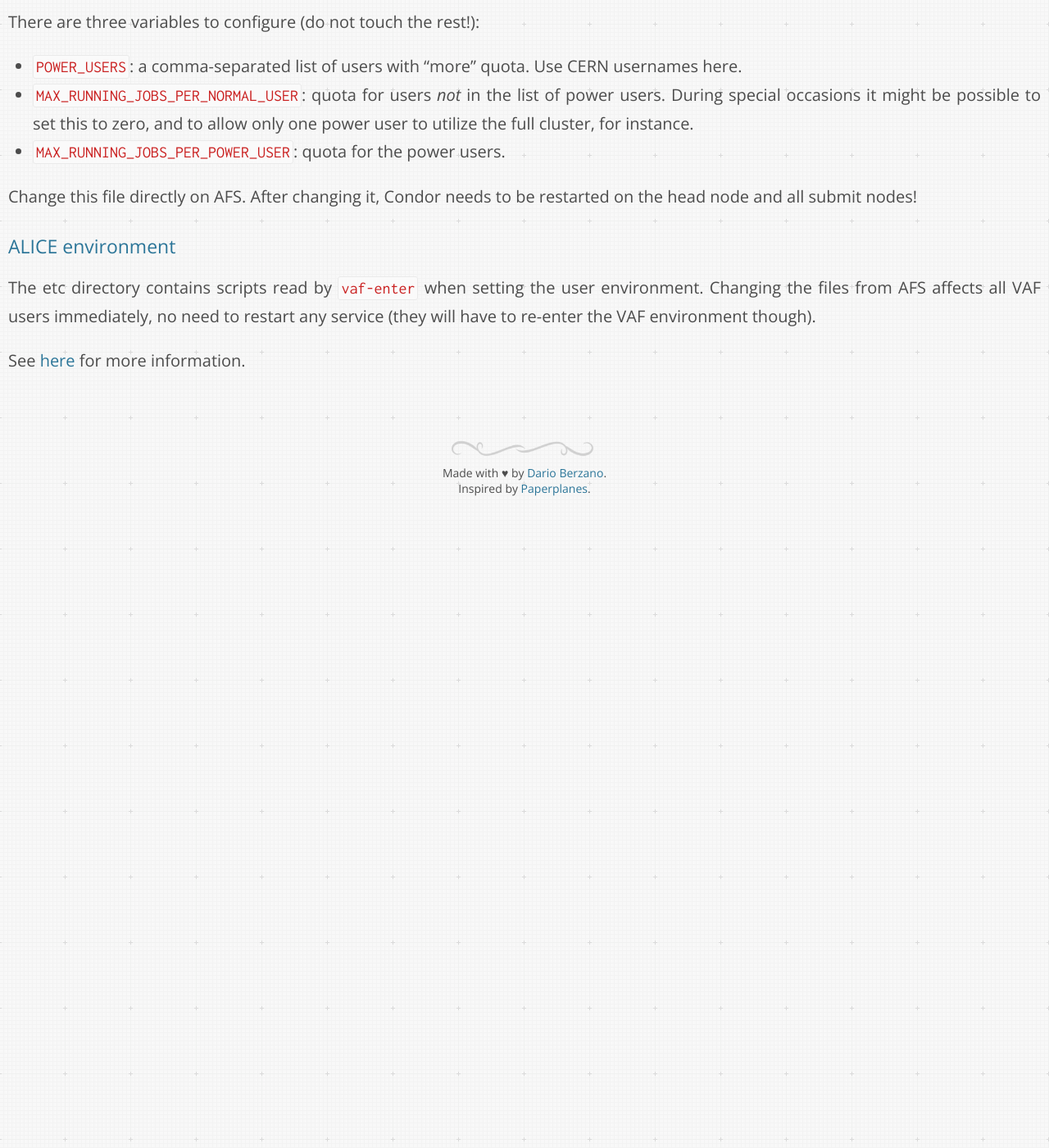
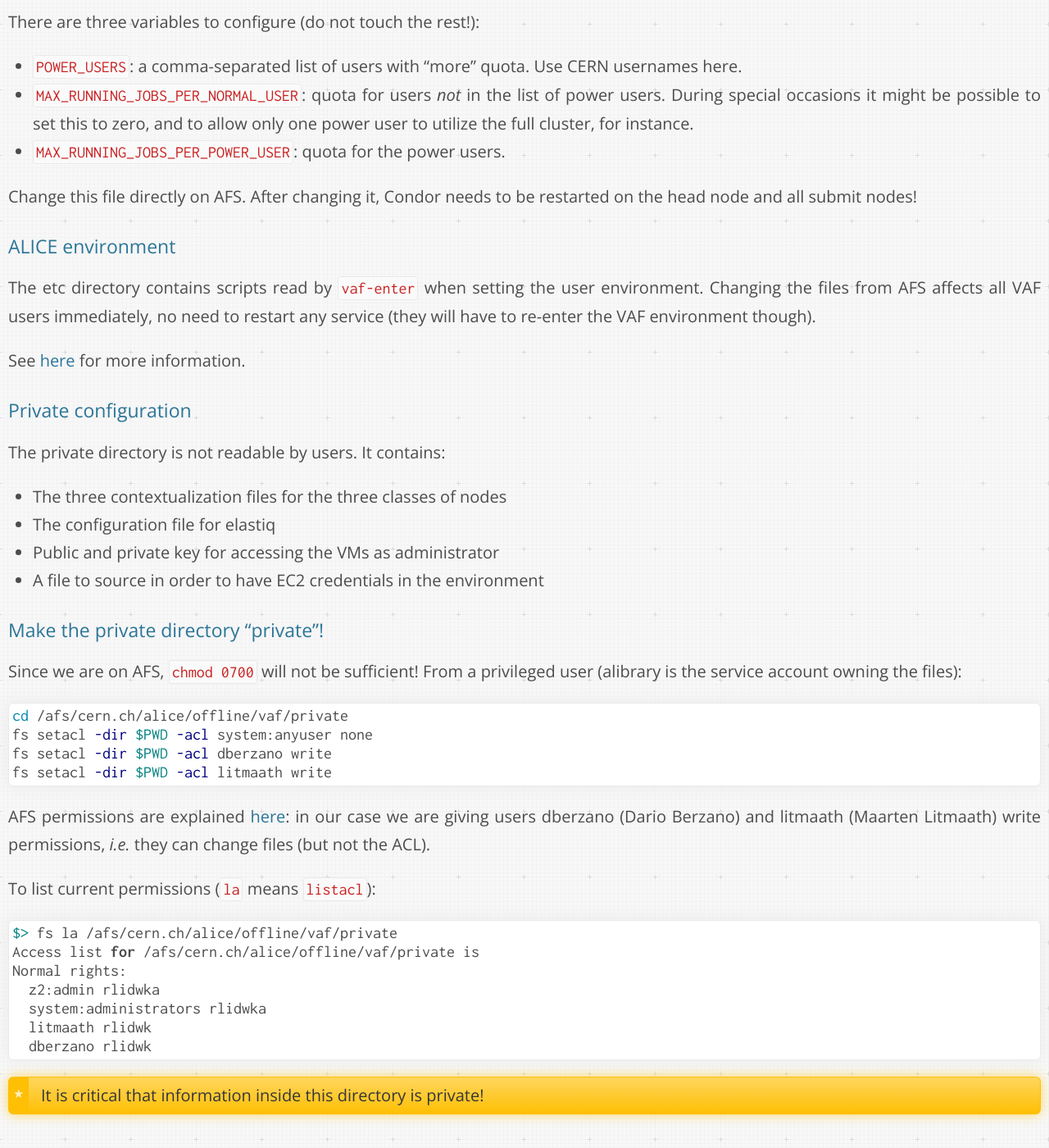
Before and after one commit to dberzano/dberzano.github.io, a Jekyll site: the page built from alice/vcaf/admin/index.md, in a window 1280 px wide and 1400 px high, scrolled down 4211 px. Shown: the whole window at 82% size. Built offline with Jekyll 4.4.1, drawn with Linux system fonts in a browser that asks for light colours; Markdown is read by kramdown in place of the engine named in the settings; before the commit the page ends 4841 px from its top, so only the background shows below that.

Commit message:
VCAF: make the configuration private!

````diff
--- a/alice/vcaf/admin/index.md
+++ b/alice/vcaf/admin/index.md
@@ -220,3 +220,45 @@ though).
 
 See [here](https://github.com/dberzano/virtual-analysis-facility) for more
 information.
+
+
+### Private configuration
+
+The **private** directory is not readable by users. It contains:
+
+* The three contextualization files for the three classes of nodes
+* The configuration file for elastiq
+* Public and private key for accessing the VMs as administrator
+* A file to source in order to have EC2 credentials in the environment
+
+
+### Make the private directory "private"!
+
+Since we are on AFS, `chmod 0700` will not be sufficient! From a privileged user
+(**alibrary** is the service account owning the files):
+
+```bash
+cd /afs/cern.ch/alice/offline/vaf/private
+fs setacl -dir $PWD -acl system:anyuser none
+fs setacl -dir $PWD -acl dberzano write
+fs setacl -dir $PWD -acl litmaath write
+```
+
+AFS permissions are explained
+[here](https://www.cs.cmu.edu/~help/afs/afs_acls.html): in our case we are
+giving users **dberzano** (Dario Berzano) and **litmaath** (Maarten Litmaath)
+write permissions, *i.e.* they can change files (but not the ACL).
+
+To list current permissions (`la` means `listacl`):
+
+```bash
+$> fs la /afs/cern.ch/alice/offline/vaf/private
+Access list for /afs/cern.ch/alice/offline/vaf/private is
+Normal rights:
+  z2:admin rlidwka
+  system:administrators rlidwka
+  litmaath rlidwk
+  dberzano rlidwk
+```
+
+> It is critical that information inside this directory is private!
````
